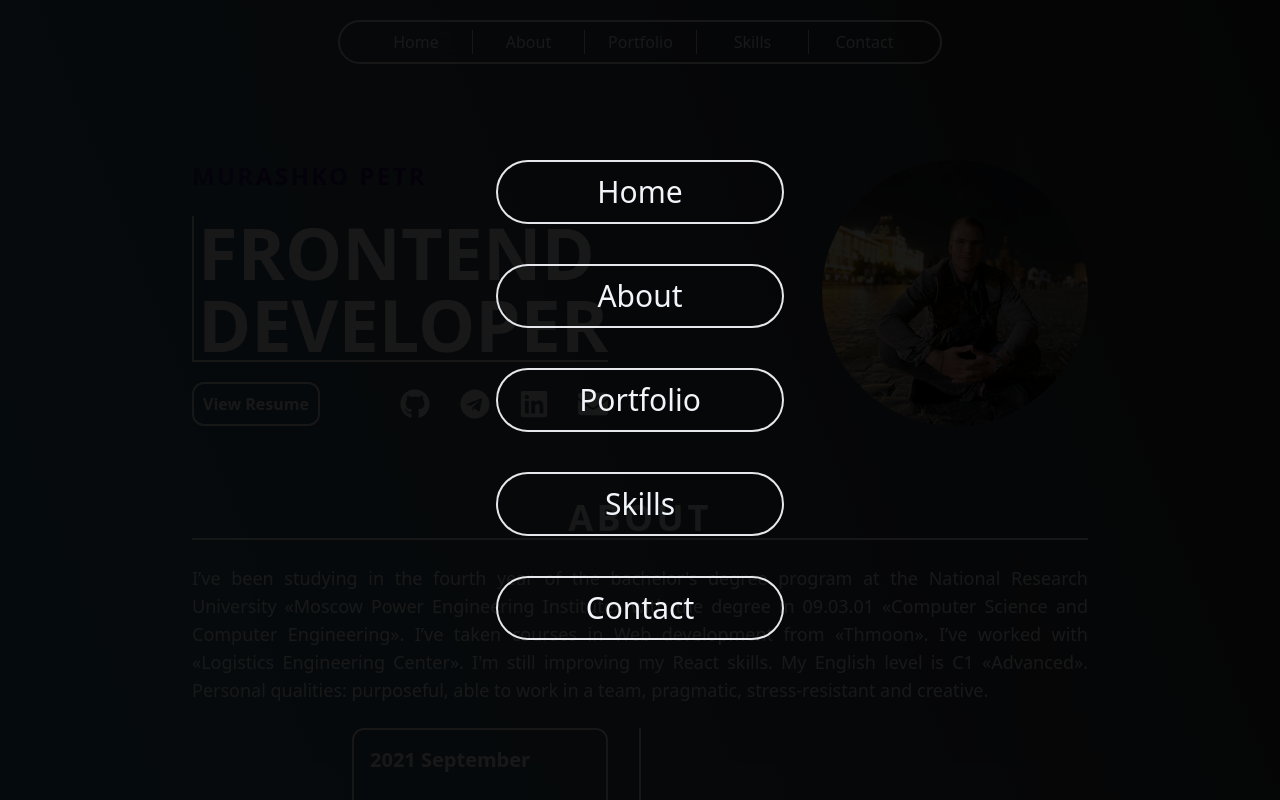
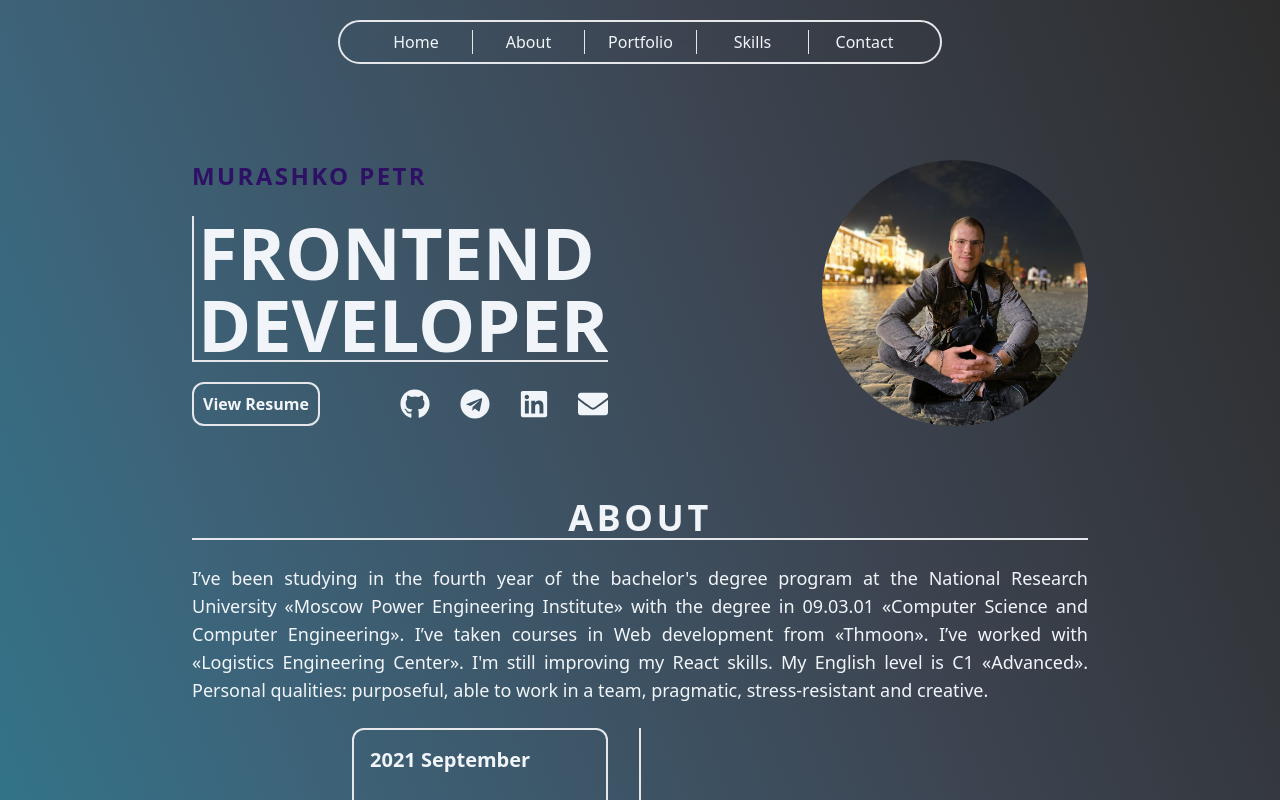
Before and after one commit to murashko12/MurashkoPA-portfolio, a React (Vite) app: page / in a window 1280 px wide. Shown: the top 800 px of the page. Built offline with nearby package versions, Linux system fonts and the light colour scheme.

Commit message:
fix nuv-button

```diff
--- a/src/components/NavBar.tsx
+++ b/src/components/NavBar.tsx
@@ -22,7 +22,7 @@ const NavBarAnimation = {
 
 const NavBar: React.FC = () => {
 
-    const [nav, setNav] = useState<boolean>(true)
+    const [nav, setNav] = useState<boolean>(false)
 
     const links: NavBarPoint[] = [
         {
```
